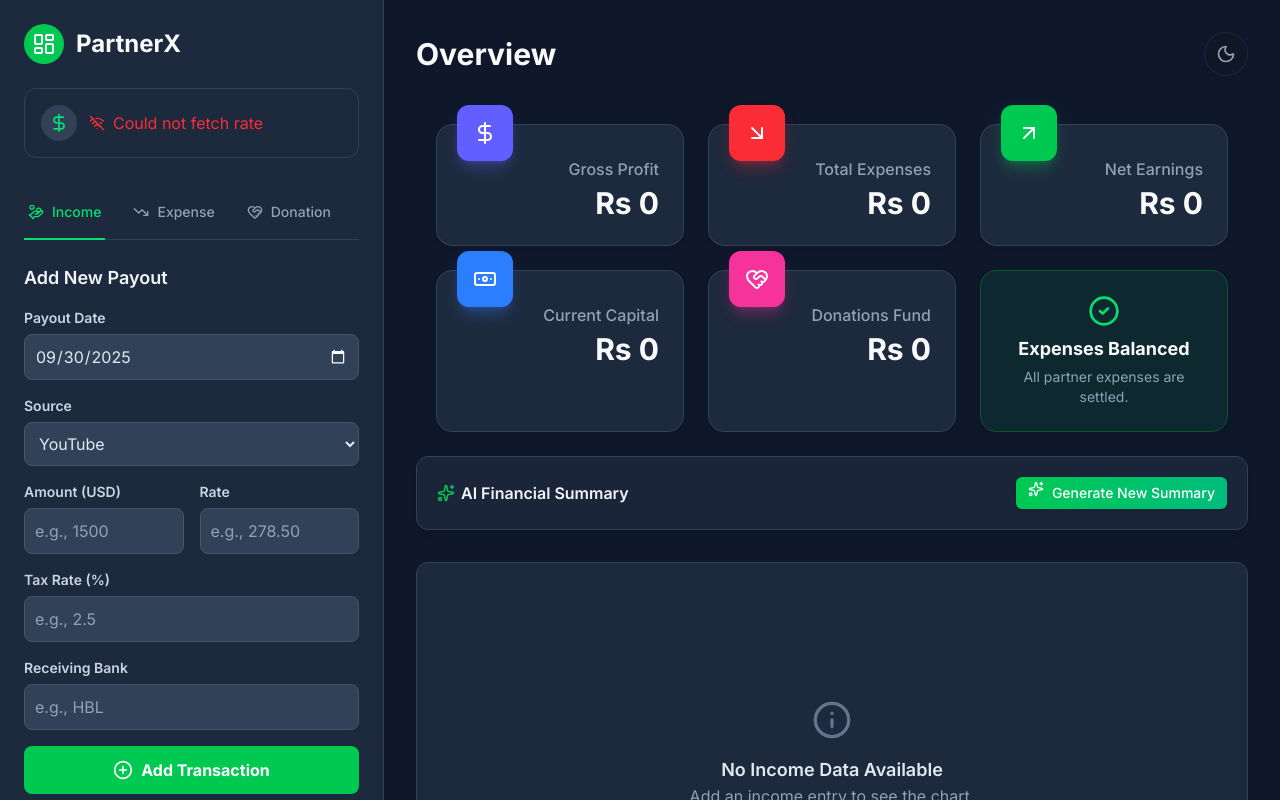
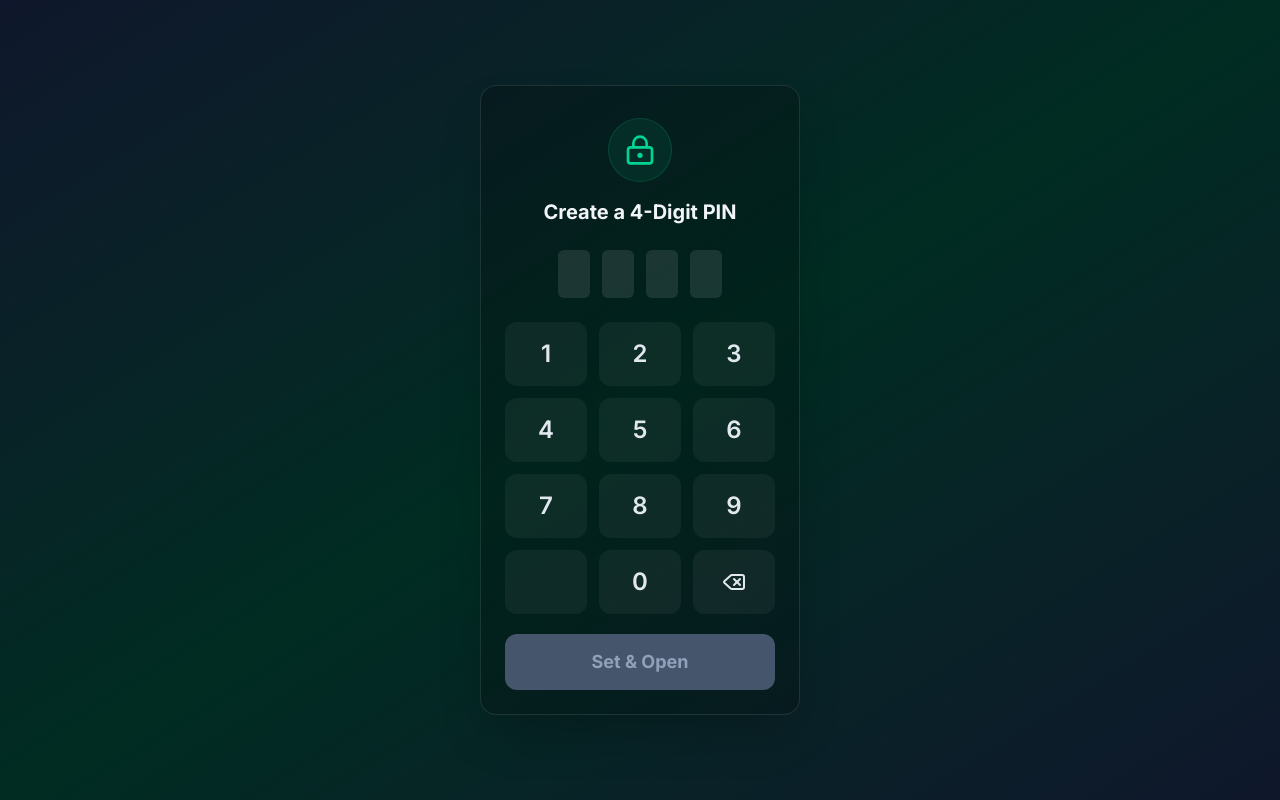
Before and after one commit to bukhtyarhaider/partnerx, a React (Vite) app: page / in a window 1280 px wide. Shown: the top 800 px of the page. Built offline with nearby package versions, Linux system fonts and the light colour scheme; no server answers.

Commit message:
feat: update PIN handling logic to enforce PIN setting before unlocking

```diff
--- a/src/components/PinLock.tsx
+++ b/src/components/PinLock.tsx
@@ -62,15 +62,18 @@ export const PinLock = () => {
   const handleSubmit = useCallback(() => {
     if (pin.length !== 4 || isUnlocking) return;
 
-    let isCorrect = false;
-    if (isPinSet) {
-      const storedPin = atob(localStorage.getItem(PIN_STORAGE_KEY)!);
-      isCorrect = pin === storedPin;
-    } else {
+    if (!isPinSet) {
+      // Force user to set a PIN first
       localStorage.setItem(PIN_STORAGE_KEY, btoa(pin));
-      isCorrect = true;
+      setIsPinSet(true);
+      setPrompt("Enter Your 4-Digit PIN");
+      setPin("");
+      setError("PIN set! Please enter your new PIN to unlock.");
+      return;
     }
 
+    const storedPin = atob(localStorage.getItem(PIN_STORAGE_KEY)!);
+    const isCorrect = pin === storedPin;
     if (isCorrect) {
       setError("");
       setIsUnlocking(true);
--- a/src/contexts/AuthContext.tsx
+++ b/src/contexts/AuthContext.tsx
@@ -2,8 +2,7 @@ import { useMemo, useState, type ReactNode } from "react";
 import { AuthContext } from "./AuthContextBase";
 
 export const AuthProvider = ({ children }: { children: ReactNode }) => {
-  const [isPinSet] = useState(() => !!localStorage.getItem("app_pin_code"));
-  const [isUnlocked, setIsUnlocked] = useState(!isPinSet);
+  const [isUnlocked, setIsUnlocked] = useState(false);
 
   const unlockApp = () => {
     setIsUnlocked(true);
```
